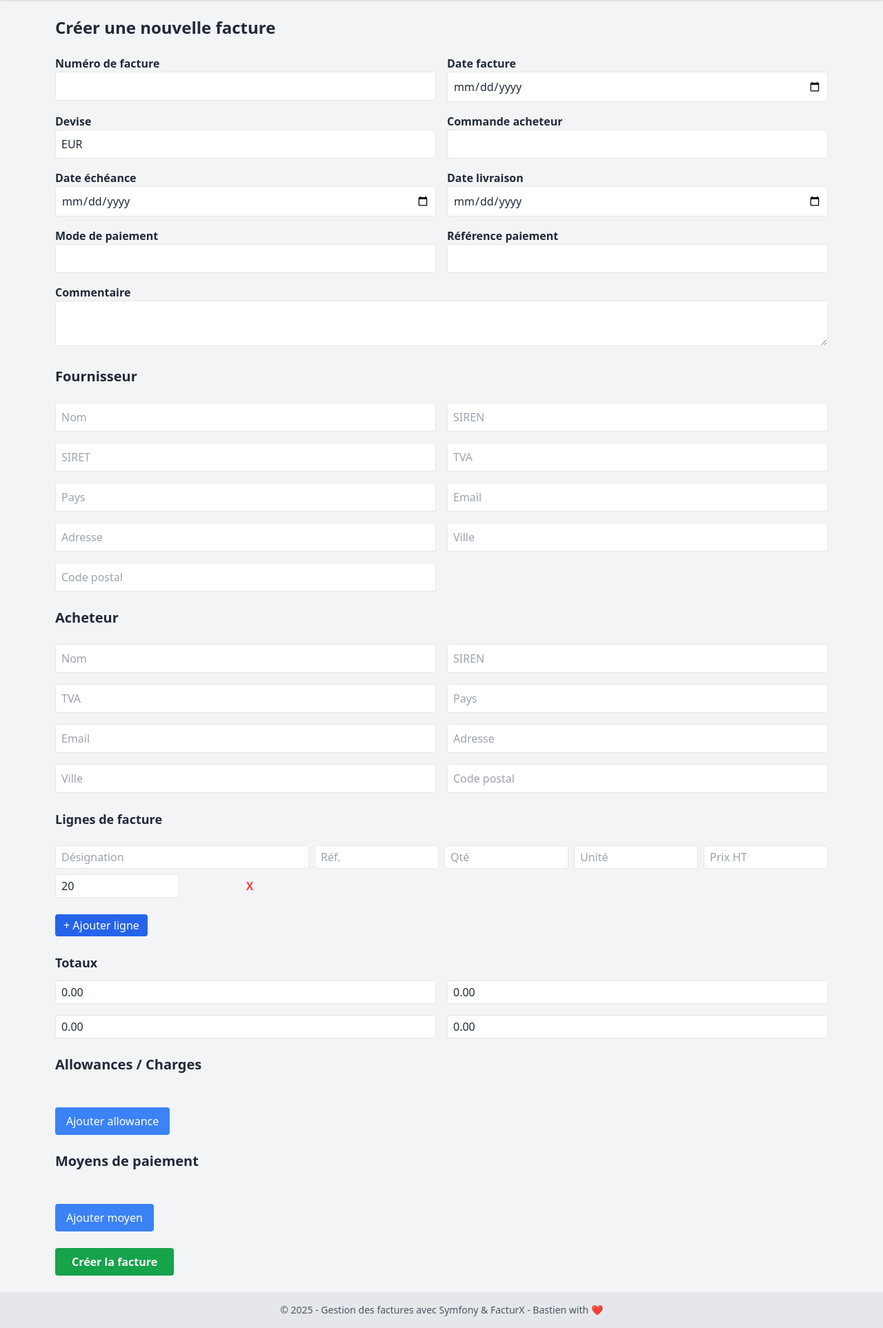
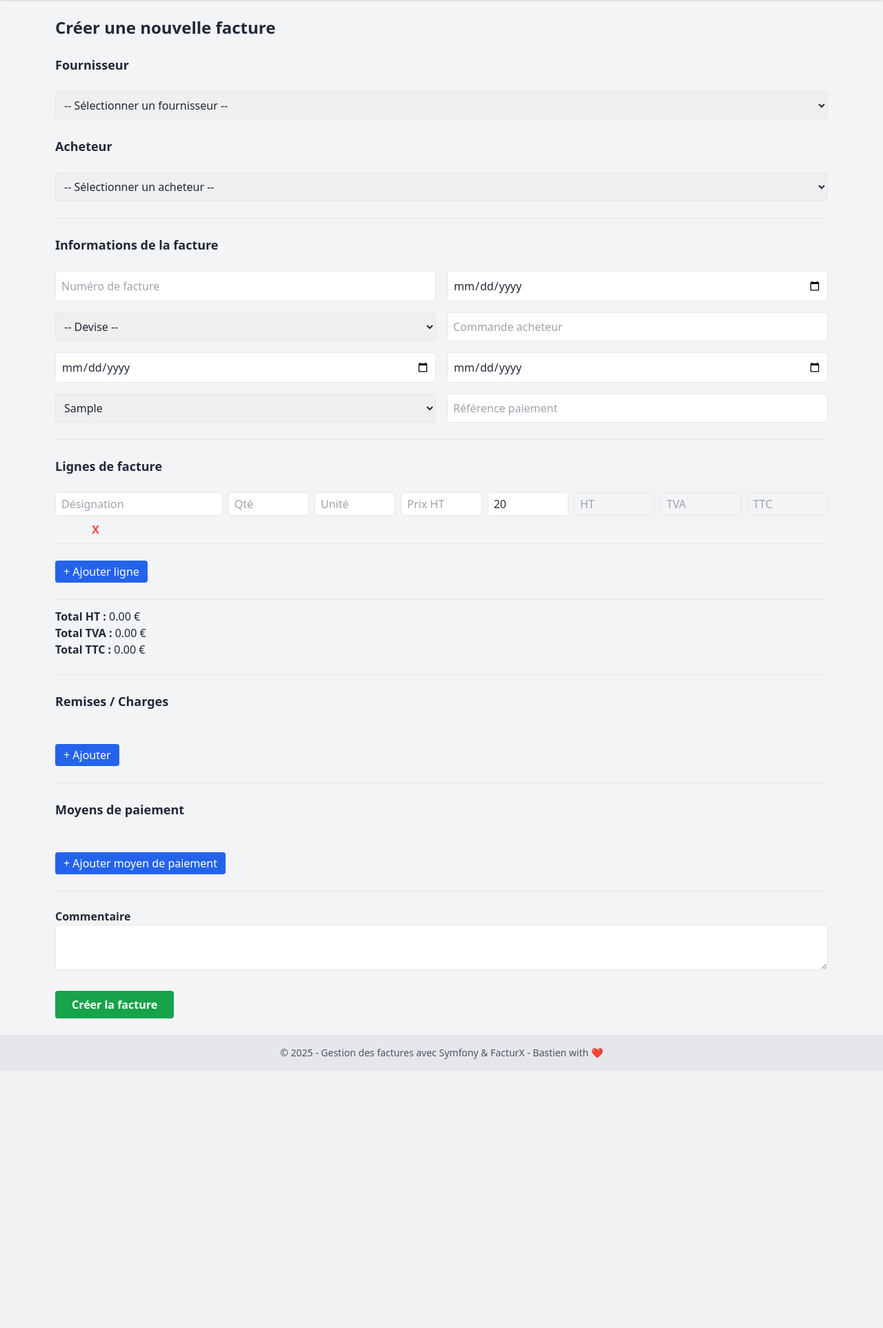
Before and after one commit to BBgamesTV/FacturxV2, a Symfony app: template templates/facture/new.html.twig in a window 1280 px wide. Shown: the part 52-1978 px from the top of the page at 69% size. After the commit the page ends 1588 px from the top, so only its background shows below. Run offline with Twig, Linux system fonts and the light colour scheme; the template is opened without the code that fills it: most values are stand-ins (such as "Sample title", 1, 10 or a date in 2020); some libraries are stand-ins or nearby versions.

Commit message:
V1.5.5 - ça fonctionne

```diff
--- a/templates/facture/new.html.twig
+++ b/templates/facture/new.html.twig
@@ -1,218 +1,277 @@
 {% extends 'base.html.twig' %}
-
 {% block title %}Créer une facture
 {% endblock %}
-
 {% block body %}
 	<h1 class="text-2xl font-bold mb-6">Créer une nouvelle facture</h1>
 
 	<form
-		method="post" class="space-y-6">
+		method="post" id="factureForm" class="space-y-6">
+		{# === FOURNISSEUR === #}
+		<h2 class="text-lg font-semibold mt-4">Fournisseur</h2>
+		<select id="select-fournisseur" name="fournisseur_id" class="border rounded p-2 w-full">
+			<option value="">-- Sélectionner un fournisseur --</option>
+			{% for client in clients %}
+				<option value="{{ client.id }}">{{ client.nom }}
+					({{ client.email }})</option>
+			{% endfor %}
+			<option value="new">+ Nouveau fournisseur</option>
+		</select>
 
-		{# === Infos générales === #}
-		<div class="grid grid-cols-2 gap-4">
-			<div>
-				<label class="block font-semibold">Numéro de facture</label>
-				<input type="text" name="numeroFacture" class="border rounded p-2 w-full" required>
-			</div>
-			<div>
-				<label class="block font-semibold">Date facture</label>
-				<input type="date" name="dateFacture" class="border rounded p-2 w-full" required>
-			</div>
-			<div>
-				<label class="block font-semibold">Devise</label>
-				<input type="text" name="devise" class="border rounded p-2 w-full" value="EUR">
-			</div>
-			<div>
-				<label class="block font-semibold">Commande acheteur</label>
-				<input type="text" name="commandeAcheteur" class="border rounded p-2 w-full">
-			</div>
-			<div>
-				<label class="block font-semibold">Date échéance</label>
-				<input type="date" name="dateEcheance" class="border rounded p-2 w-full">
-			</div>
-			<div>
-				<label class="block font-semibold">Date livraison</label>
-				<input type="date" name="dateLivraison" class="border rounded p-2 w-full">
-			</div>
-			<div>
-				<label class="block font-semibold">Mode de paiement</label>
-				<input type="text" name="modePaiement" class="border rounded p-2 w-full">
-			</div>
-			<div>
-				<label class="block font-semibold">Référence paiement</label>
-				<input type="text" name="referencePaiement" class="border rounded p-2 w-full">
-			</div>
-			<div class="col-span-2">
-				<label class="block font-semibold">Commentaire</label>
-				<textarea name="commentaire" class="border rounded p-2 w-full"></textarea>
-			</div>
-		</div>
-
-		{# === Fournisseur === #}
-		<h2 class="text-xl font-semibold mt-6 mb-2">Fournisseur</h2>
-		<div class="grid grid-cols-2 gap-4">
-			<input type="text" name="nomFournisseur" placeholder="Nom" class="border rounded p-2 w-full" required>
+		<div id="fournisseur-fields" class="hidden mt-2 grid grid-cols-2 gap-4">
+			<input type="text" name="nomFournisseur" placeholder="Nom" class="border rounded p-2 w-full">
 			<input type="text" name="sirenFournisseur" placeholder="SIREN" class="border rounded p-2 w-full">
 			<input type="text" name="siretFournisseur" placeholder="SIRET" class="border rounded p-2 w-full">
-			<input type="text" name="tvaFournisseur" placeholder="TVA" class="border rounded p-2 w-full">
-			<input type="text" name="codePaysFournisseur" placeholder="Pays" class="border rounded p-2 w-full">
+			<input type="text" name="tvaFournisseur" placeholder="Numéro TVA" class="border rounded p-2 w-full">
 			<input type="email" name="emailFournisseur" placeholder="Email" class="border rounded p-2 w-full">
 			<input type="text" name="adresseFournisseur" placeholder="Adresse" class="border rounded p-2 w-full">
 			<input type="text" name="villeFournisseur" placeholder="Ville" class="border rounded p-2 w-full">
-			<input type="text" name="codePostalFournisseur" placeholder="Code postal" class="border rounded p-2 w-full">
+			<input type="text" name="codePostalFournisseur" placeholder="Code Postal" class="border rounded p-2 w-full">
+			<select name="codePaysFournisseur" class="border rounded p-2 w-full">
+				<option value="">-- Pays --</option>
+				{% for code, pays in countries %}
+					<option value="{{ code }}">{{ pays }}</option>
+				{% endfor %}
+			</select>
 		</div>
 
-		{# === Acheteur === #}
-		<h2 class="text-xl font-semibold mt-6 mb-2">Acheteur</h2>
-		<div class="grid grid-cols-2 gap-4">
-			<input type="text" name="nomAcheteur" placeholder="Nom" class="border rounded p-2 w-full" required>
+		<h2 class="text-lg font-semibold mt-6">Acheteur</h2>
+		<select id="select-acheteur" name="acheteur_id" class="border rounded p-2 w-full">
+			<option value="">-- Sélectionner un acheteur --</option>
+			{% for client in clients %}
+				<option value="{{ client.id }}">{{ client.nom }}
+					({{ client.email }})</option>
+			{% endfor %}
+			<option value="new">+ Nouveau acheteur</option>
+		</select>
+
+		<div id="acheteur-fields" class="hidden mt-2 grid grid-cols-2 gap-4">
+			<input type="text" name="nomAcheteur" placeholder="Nom" class="border rounded p-2 w-full">
 			<input type="text" name="sirenAcheteur" placeholder="SIREN" class="border rounded p-2 w-full">
-			<input type="text" name="tvaAcheteur" placeholder="TVA" class="border rounded p-2 w-full">
-			<input type="text" name="codePaysAcheteur" placeholder="Pays" class="border rounded p-2 w-full">
+			<input type="text" name="tvaAcheteur" placeholder="Numéro TVA" class="border rounded p-2 w-full">
 			<input type="email" name="emailAcheteur" placeholder="Email" class="border rounded p-2 w-full">
 			<input type="text" name="adresseAcheteur" placeholder="Adresse" class="border rounded p-2 w-full">
 			<input type="text" name="villeAcheteur" placeholder="Ville" class="border rounded p-2 w-full">
-			<input type="text" name="codePostalAcheteur" placeholder="Code postal" class="border rounded p-2 w-full">
+			<input type="text" name="codePostalAcheteur" placeholder="Code Postal" class="border rounded p-2 w-full">
+			<select name="codePaysAcheteur" class="border rounded p-2 w-full">
+				<option value="">-- Pays --</option>
+				{% for code, pays in countries %}
+					<option value="{{ code }}">{{ pays }}</option>
+				{% endfor %}
+			</select>
 		</div>
 
-		{# === Lignes de facture dynamiques === #}
-		<h2 class="text-lg font-semibold mb-3 mt-6">Lignes de facture</h2>
-		<div id="lignes-container" class="space-y-4"></div>
-		<!-- Template invisible -->
+
+		<hr/>
+
+		{# === INFOS FACTURE === #}
+		<h2 class="text-lg font-semibold mt-4">Informations de la facture</h2>
+		<div class="grid grid-cols-2 gap-4">
+			<input type="text" name="numeroFacture" placeholder="Numéro de facture" class="border rounded p-2 w-full" required/>
+			<input type="date" name="dateFacture" class="border rounded p-2 w-full" required/>
+			<select name="devise" class="border rounded p-2 w-full" required>
+				<option value="">-- Devise --</option>
+				{% for code, label in currencies %}
+					<option value="{{ code }}">{{ label }}</option>
+				{% endfor %}
+			</select>
+			<input type="text" name="commandeAcheteur" placeholder="Commande acheteur" class="border rounded p-2 w-full"/>
+			<input type="date" name="dateEcheance" class="border rounded p-2 w-full"/>
+			<input type="date" name="dateLivraison" class="border rounded p-2 w-full"/>
+			<select name="modePaiement" class="border rounded p-2 w-full" required>
+				{% for code, label in payment_means %}
+					<option value="{{ code }}">{{ label }}</option>
+				{% endfor %}
+			</select>
+			<input type="text" name="referencePaiement" placeholder="Référence paiement" class="border rounded p-2 w-full"/>
+		</div>
+
+		<hr/>
+
+		{# === LIGNES DE FACTURE === #}
+		<h2 class="text-lg font-semibold mt-4">Lignes de facture</h2>
+		<div id="lignes-container" class="space-y-3"></div>
 		<template id="ligneTemplate">
-			<div class="ligne-facture grid grid-cols-6 gap-2 items-center">
-				<input type="text" name="__NAME__[designation]" placeholder="Désignation" class="col-span-2 border rounded px-2 py-1" required>
-				<input type="text" name="__NAME__[reference]" placeholder="Réf." class="border rounded px-2 py-1">
-				<input type="number" step="0.01" name="__NAME__[quantite]" placeholder="Qté" class="border rounded px-2 py-1" required>
-				<input type="text" name="__NAME__[unite]" placeholder="Unité" class="border rounded px-2 py-1">
-				<input type="number" step="0.01" name="__NAME__[prixUnitaireHT]" placeholder="Prix HT" class="border rounded px-2 py-1" required>
-				<input type="number" step="0.01" name="__NAME__[tauxTVA]" placeholder="TVA %" class="border rounded px-2 py-1" value="20">
-				<button type="button" class="removeLigne text-red-500 font-bold ml-2">X</button>
+			<div class="ligne-facture grid grid-cols-9 gap-2 items-center border-b pb-2">
+				<input type="text" name="__NAME__[designation]" placeholder="Désignation" class="col-span-2 border rounded px-2 py-1" required/>
+				<input type="number" step="0.01" name="__NAME__[quantite]" placeholder="Qté" class="border rounded px-2 py-1" required/>
+				<input type="text" name="__NAME__[unite]" placeholder="Unité" class="border rounded px-2 py-1"/>
+				<input type="number" step="0.01" name="__NAME__[prixUnitaireHT]" placeholder="Prix HT" class="border rounded px-2 py-1" required/>
+				<input type="number" step="0.01" name="__NAME__[tauxTVA]" placeholder="TVA %" class="border rounded px-2 py-1" value="20"/>
+				<input type="number" readonly name="__NAME__[montantHT]" placeholder="HT" class="border rounded px-2 py-1 bg-gray-100"/>
+				<input type="number" readonly name="__NAME__[montantTVA]" placeholder="TVA" class="border rounded px-2 py-1 bg-gray-100"/>
+				<input type="number" readonly name="__NAME__[montantTTC]" placeholder="TTC" class="border rounded px-2 py-1 bg-gray-100"/>
+				<button type="button" class="removeLigne text-red-500 font-bold">
+					X
+				</button>
 			</div>
 		</template>
-		<button type="button" id="addLigne" class="mt-2 px-3 py-1 bg-blue-600 text-white rounded">+ Ajouter ligne</button>
+		<button type="button" id="addLigne" class="mt-2 px-3 py-1 bg-blue-600 text-white rounded">
+			+ Ajouter ligne
+		</button>
 
-		<!-- Totaux -->
-		<div>
-			<h2 class="text-lg font-semibold mb-3 mt-6">Totaux</h2>
-			<div class="grid grid-cols-2 gap-4">
-				<input type="number" step="0.01" id="totalHT" name="totalHT" placeholder="Total HT" class="w-full border rounded px-2 py-1" readonly>
-				<input type="number" step="0.01" id="totalTVA" name="totalTVA" placeholder="Total TVA" class="w-full border rounded px-2 py-1" readonly>
-				<input type="number" step="0.01" id="totalTTC" name="totalTTC" placeholder="Total TTC" class="w-full border rounded px-2 py-1" readonly>
-				<input type="number" step="0.01" id="netAPayer" name="netAPayer" placeholder="Net à payer" class="w-full border rounded px-2 py-1" readonly>
-			</div>
+		<div class="mt-4 border-t pt-3">
+			<p>
+				<strong>Total HT :</strong>
+				<span id="totalHT">0.00</span>
+				€
+			</p>
+			<p>
+				<strong>Total TVA :</strong>
+				<span id="totalTVA">0.00</span>
+				€
+			</p>
+			<p>
+				<strong>Total TTC :</strong>
+				<span id="totalTTC">0.00</span>
+				€
+			</p>
 		</div>
 
-		{# === Allowances / Charges dynamiques === #}
-		<h2 class="text-xl font-semibold mt-6 mb-2">Allowances / Charges</h2>
-		<div id="allowancesContainer" class="space-y-2"></div>
-		<template id="allowanceTemplate">
-			<div class="flex gap-2 items-center border p-2 rounded">
-				<input type="number" step="0.01" name="allowances[][amount]" placeholder="Montant" class="border rounded p-1 w-1/4" required>
-				<input type="number" step="0.01" name="allowances[][taxRate]" placeholder="Taux TVA" class="border rounded p-1 w-1/6">
-				<select name="allowances[][isCharge]" class="border rounded p-1 w-1/6">
+		<hr/>
+
+		{# === ALLOWANCES / CHARGES === #}
+		<h2 class="text-lg font-semibold mt-4">Remises / Charges</h2>
+		<div id="allowances-container" class="space-y-3"></div>
+		<template id="allowTemplate">
+			<div class="grid grid-cols-5 gap-2 items-center">
+				<input type="number" step="0.01" name="__NAME__[amount]" placeholder="Montant" class="border rounded p-2 w-full"/>
+				<input type="number" step="0.01" name="__NAME__[taxRate]" placeholder="Taux TVA (%)" class="border rounded p-2 w-full"/>
+				<select name="__NAME__[isCharge]" class="border rounded p-2 w-full">
+					<option value="0">Remise</option>
 					<option value="1">Charge</option>
-					<option value="0">Remise</option>
 				</select>
-				<input type="text" name="allowances[][reason]" placeholder="Motif" class="border rounded p-1 w-1/3">
-				<button type="button" class="removeAllowance text-red-500 font-bold">X</button>
+				<input type="text" name="__NAME__[reason]" placeholder="Raison" class="border rounded p-2 w-full"/>
+				<button type="button" class="removeAllowance text-red-500 font-bold">
+					X
+				</button>
 			</div>
 		</template>
-		<button type="button" id="addAllowance" class="mt-2 px-4 py-2 bg-blue-500 text-white rounded">Ajouter allowance</button>
+		<button type="button" id="addAllowance" class="mt-2 px-3 py-1 bg-blue-600 text-white rounded">
+			+ Ajouter
+		</button>
 
-		{# === Payment Means dynamiques === #}
-		<h2 class="text-xl font-semibold mt-6 mb-2">Moyens de paiement</h2>
-		<div id="paymentsContainer" class="space-y-2"></div>
+		<hr/>
+
+		{# === MOYENS DE PAIEMENT === #}
+		<h2 class="text-lg font-semibold mt-4">Moyens de paiement</h2>
+		<div id="payments-container" class="space-y-3"></div>
 		<template id="paymentTemplate">
-			<div class="flex gap-2 items-center border p-2 rounded">
-				<input type="text" name="paymentMeans[][code]" placeholder="Code" class="border rounded p-1 w-1/3" required>
-				<input type="text" name="paymentMeans[][information]" placeholder="Information" class="border rounded p-1 w-2/3">
-				<button type="button" class="removePayment text-red-500 font-bold">X</button>
+			<div class="grid grid-cols-3 gap-2 items-center">
+				<select name="__NAME__[code]" class="border rounded p-2 w-full">
+					{% for code, label in payment_means %}
+						<option value="{{ code }}">{{ label }}</option>
+					{% endfor %}
+				</select>
+				<input type="text" name="__NAME__[information]" placeholder="Information (IBAN, etc.)" class="border rounded p-2 w-full"/>
+				<button type="button" class="removePayment text-red-500 font-bold">
+					X
+				</button>
 			</div>
 		</template>
-		<button type="button" id="addPayment" class="mt-2 px-4 py-2 bg-blue-500 text-white rounded">Ajouter moyen</button>
+		<button type="button" id="addPayment" class="mt-2 px-3 py-1 bg-blue-600 text-white rounded">
+			+ Ajouter moyen de paiement
+		</button>
+
+		<hr/>
+
+		<div class="mt-4">
+			<label class="block font-semibold">Commentaire</label>
+			<textarea name="commentaire" class="border rounded p-2 w-full"></textarea>
+		</div>
 
 		<div class="mt-6">
-			<button type="submit" class="px-6 py-2 bg-green-600 text-white rounded font-bold">Créer la facture</button>
+			<button type="submit" class="px-6 py-2 bg-green-600 text-white rounded font-bold">
+				Créer la facture
+			</button>
 		</div>
 	</form>
 
 	<script>
-		document.addEventListener('DOMContentLoaded', () => { // Lignes
-const lignesContainer = document.getElementById('lignes-container');
-const ligneTemplate = document.getElementById('ligneTemplate').content;
+		document.addEventListener("DOMContentLoaded", () => {
+
+document.getElementById('select-fournisseur').addEventListener('change', e => {
+document.getElementById('fournisseur-fields').classList.toggle('hidden', e.target.value !== 'new');
+});
+document.getElementById('select-acheteur').addEventListener('change', e => {
+document.getElementById('acheteur-fields').classList.toggle('hidden', e.target.value !== 'new');
+});
+// Lignes
+const lignesContainer = document.getElementById("lignes-container");
+const ligneTemplate = document.getElementById("ligneTemplate").content;
 let ligneIndex = 0;
+
+function calculeLigne(ligne) {
+const qte = parseFloat(ligne.querySelector('[name$="[quantite]"]').value) || 0;
+const pu = parseFloat(ligne.querySelector('[name$="[prixUnitaireHT]"]').value) || 0;
+const tva = parseFloat(ligne.querySelector('[name$="[tauxTVA]"]').value) || 0;
+const ht = qte * pu;
+const montantTVA = (ht * tva) / 100;
+const ttc = ht + montantTVA;
+ligne.querySelector('[name$="[montantHT]"]').value = ht.toFixed(2);
+ligne.querySelector('[name$="[montantTVA]"]').value = montantTVA.toFixed(2);
+ligne.querySelector('[name$="[montantTTC]"]').value = ttc.toFixed(2);
+calculeTotaux();
+}
+
+function calculeTotaux() {
+let ht = 0,
+tva = 0,
+ttc = 0;
+document.querySelectorAll(".ligne-facture").forEach((l) => {
+ht += parseFloat(l.querySelector('[name$="[montantHT]"]').value) || 0;
+tva += parseFloat(l.querySelector('[name$="[montantTVA]"]').value) || 0;
+ttc += parseFloat(l.querySelector('[name$="[montantTTC]"]').value) || 0;
+});
+document.getElementById("totalHT").innerText = ht.toFixed(2);
+document.getElementById("totalTVA").innerText = tva.toFixed(2);
+document.getElementById("totalTTC").innerText = ttc.toFixed(2);
+}
+
 function addLigne() {
 const fragment = document.importNode(ligneTemplate, true);
-// Change les names dynamiques pour PHP
-fragment.querySelectorAll('input').forEach(input => {
-if (input.name && input.name.includes('__NAME__')) {
-input.name = 'lignes[' + ligneIndex + ']' + input.name.replace('__NAME__', '');
+fragment.querySelectorAll("input").forEach((input) => {
+input.name = input.name.replace("__NAME__", "lignes[" + ligneIndex + "]");
+if (["quantite", "prixUnitaireHT", "tauxTVA"].some((k) => input.name.includes(k))) {
+input.addEventListener("input", (e) => {
+const ligne = e.target.closest(".ligne-facture");
+calculeLigne(ligne);
+});
 }
 });
-fragment.querySelector('.removeLigne').addEventListener('click', function () {
-this.closest('.ligne-facture').remove();
-calculerTotaux();
-});
+fragment.querySelector(".removeLigne").addEventListener("click", (e) => e.target.closest(".ligne-facture").remove());
 lignesContainer.appendChild(fragment);
 ligneIndex++;
-calculerTotaux();
 }
-document.getElementById('addLigne').addEventListener('click', addLigne);
-// Ajout ligne initiale
+
+document.getElementById("addLigne").addEventListener("click", addLigne);
 addLigne();
 
-// Dynamique : recalcul des totaux
-lignesContainer.addEventListener('input', function (e) {
-if (e.target.classList.contains('border')) {
-calculerTotaux();
-}
+// Allowances / Charges
+const allowContainer = document.getElementById("allowances-container");
+const allowTemplate = document.getElementById("allowTemplate").content;
+let allowIndex = 0;
+document.getElementById("addAllowance").addEventListener("click", () => {
+const fragment = document.importNode(allowTemplate, true);
+fragment.querySelectorAll("input, select").forEach((input) => {
+input.name = input.name.replace("__NAME__", "allowances[" + allowIndex + "]");
 });
-
-function calculerTotaux() {
-let totalHT = 0,
-totalTVA = 0,
-totalTTC = 0,
-netAPayer = 0;
-lignesContainer.querySelectorAll('.ligne-facture').forEach(row => {
-const qte = parseFloat(row.querySelector('[name$="[quantite]"]').value) || 0;
-const prixHT = parseFloat(row.querySelector('[name$="[prixUnitaireHT]"]').value) || 0;
-const tauxTVA = parseFloat(row.querySelector('[name$="[tauxTVA]"]').value) || 0;
-const montantHT = qte * prixHT;
-const montantTVA = montantHT * tauxTVA / 100;
-const montantTTC = montantHT + montantTVA;
-totalHT += montantHT;
-totalTVA += montantTVA;
-totalTTC += montantTTC;
-});
-netAPayer = totalTTC;
-document.getElementById('totalHT').value = totalHT.toFixed(2);
-document.getElementById('totalTVA').value = totalTVA.toFixed(2);
-document.getElementById('totalTTC').value = totalTTC.toFixed(2);
-document.getElementById('netAPayer').value = netAPayer.toFixed(2);
-}
-
-// Allowances
-const allowancesContainer = document.getElementById('allowancesContainer');
-const allowanceTemplate = document.getElementById('allowanceTemplate').content;
-document.getElementById('addAllowance').addEventListener('click', () => {
-const fragment = document.importNode(allowanceTemplate, true);
-fragment.querySelector('.removeAllowance').addEventListener('click', function () {
-this.closest('div').remove();
-});
-allowancesContainer.appendChild(fragment);
+fragment.querySelector(".removeAllowance").addEventListener("click", (e) => e.target.closest("div").remove());
+allowContainer.appendChild(fragment);
+allowIndex++;
 });
 
 // Payments
-const paymentsContainer = document.getElementById('paymentsContainer');
-const paymentTemplate = document.getElementById('paymentTemplate').content;
-document.getElementById('addPayment').addEventListener('click', () => {
-const fragment = document.importNode(paymentTemplate, true);
-fragment.querySelector('.removePayment').addEventListener('click', function () {
-this.closest('div').remove();
+const payContainer = document.getElementById("payments-container");
+const payTemplate = document.getElementById("paymentTemplate").content;
+let payIndex = 0;
+document.getElementById("addPayment").addEventListener("click", () => {
+const fragment = document.importNode(payTemplate, true);
+fragment.querySelectorAll("input, select").forEach((input) => {
+input.name = input.name.replace("__NAME__", "paymentMeans[" + payIndex + "]");
 });
-paymentsContainer.appendChild(fragment);
+fragment.querySelector(".removePayment").addEventListener("click", (e) => e.target.closest("div").remove());
+payContainer.appendChild(fragment);
+payIndex++;
 });
 });
 	</script>
```
Also changed, not shown: src/Controller/FactureController.php (+21 -5 lines), src/Service/FacturxService.php (+9 -5 lines).
